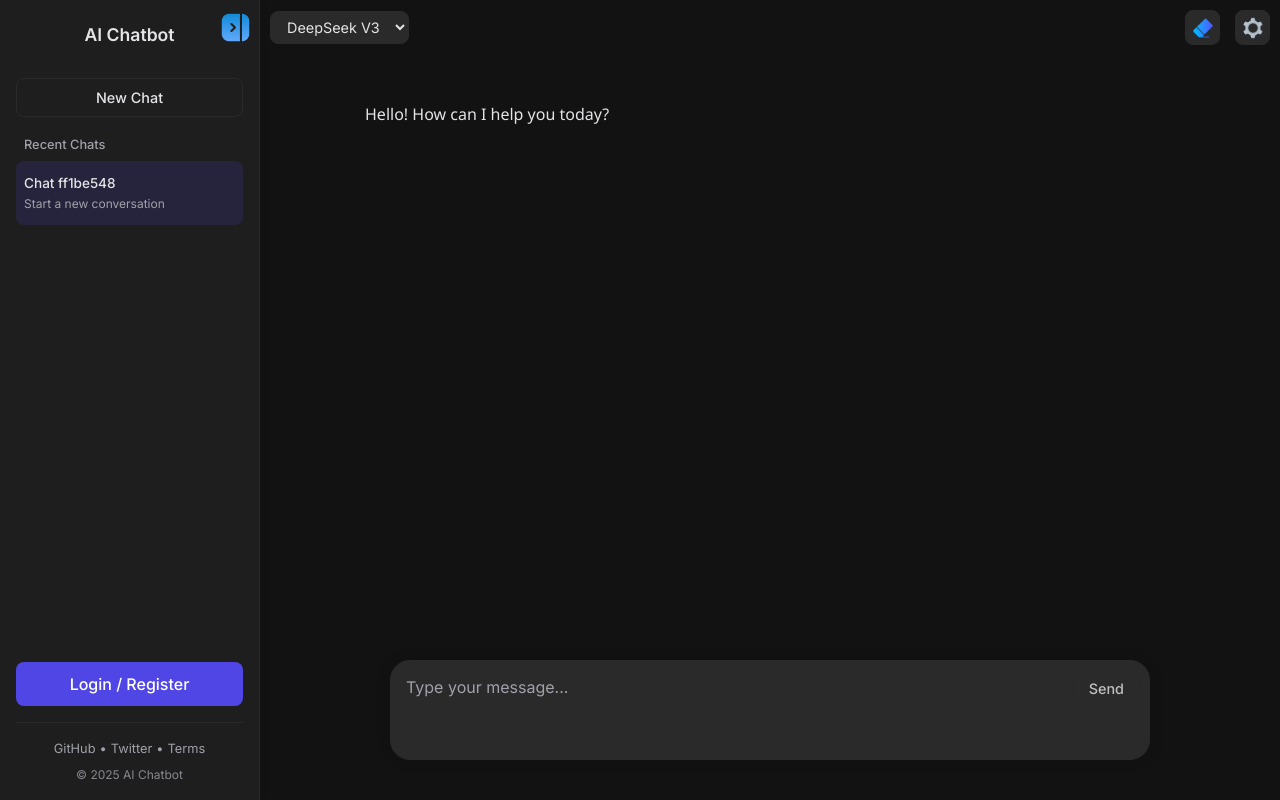
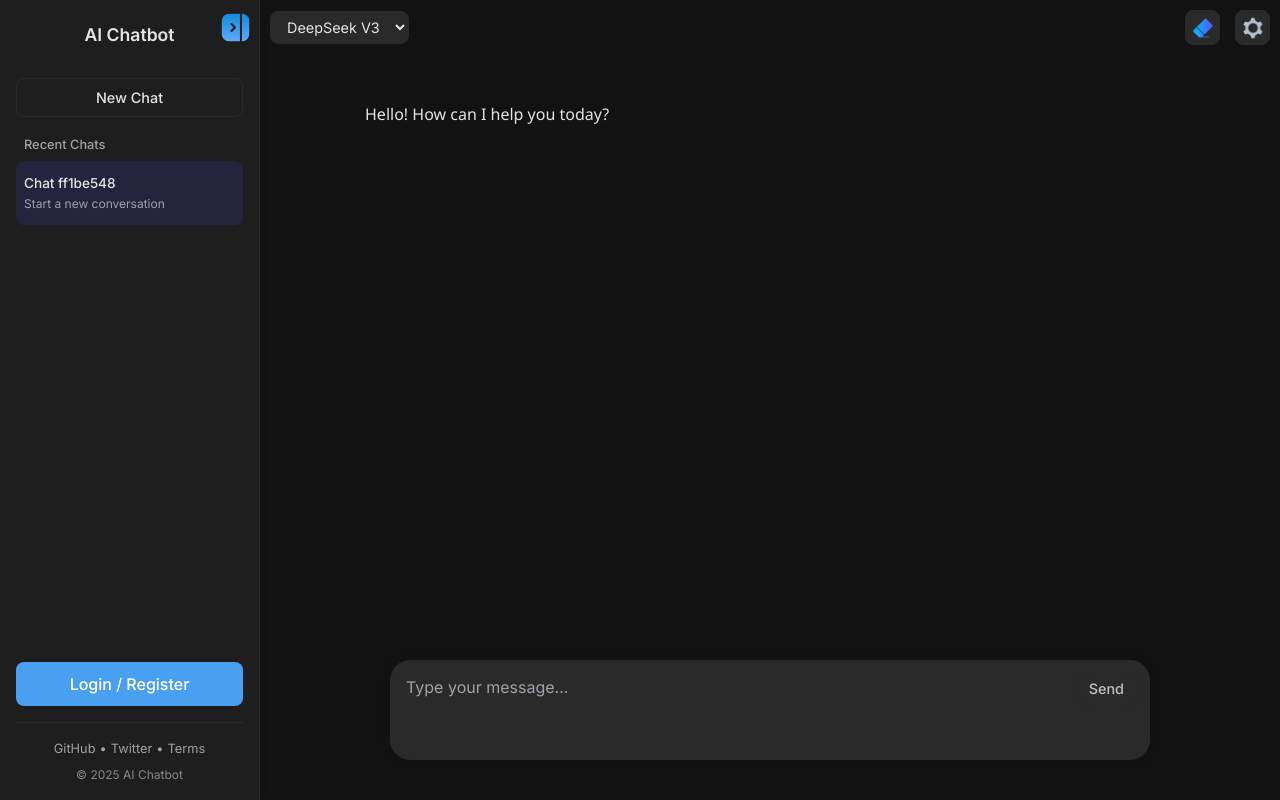
Before and after one commit to GigabyteBlender/AI-ChatBot-Template, a React (Create React App) app in the folder ai-chatbot/: page / in a window 1280 px wide. Built offline with nearby package versions, Linux system fonts and the light colour scheme.

Commit message:
changed styling slightly

```diff
--- a/ai-chatbot/src/styles/global.css
+++ b/ai-chatbot/src/styles/global.css
@@ -7,8 +7,8 @@
   --color-sidebar: #1e1e1e;
   --color-text: #e4e4e7;
   --color-text-secondary: #a1a1aa;
-  --color-accent: #4f46e5;
-  --color-accent-hover: #6366f1;
+  --color-accent: #4aa0f0;
+  --color-accent-hover: #3d89d0;
   --color-border: #2a2a2a;
   --color-input-bg: #2a2a2a;
   --color-bot-message: #1e1e1e;
@@ -20,9 +20,9 @@
   --card-bg: #1e1e1e;
   --text-color: #e4e4e7;
   --text-secondary: #a1a1aa;
-  --primary-color: #4f46e5;
-  --primary-hover: #6366f1;
-  --primary-color-dark: #4338ca;
+  --primary-color: #4aa0f0;
+  --primary-hover: #3d89d0;
+  --primary-color-dark: #2b6dab;
   --danger-color: #dc2626;
   --danger-hover: #b91c1c;
   --hover-color: #27272a;
```
